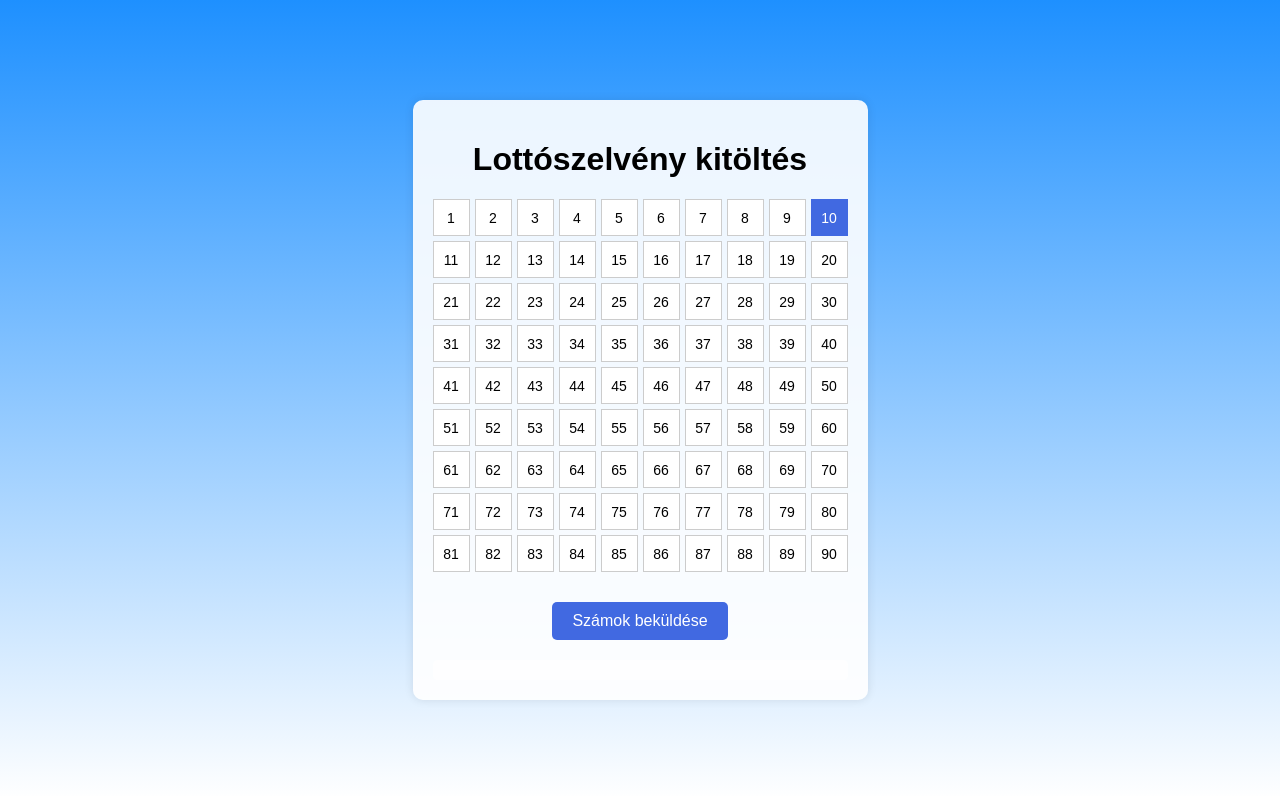
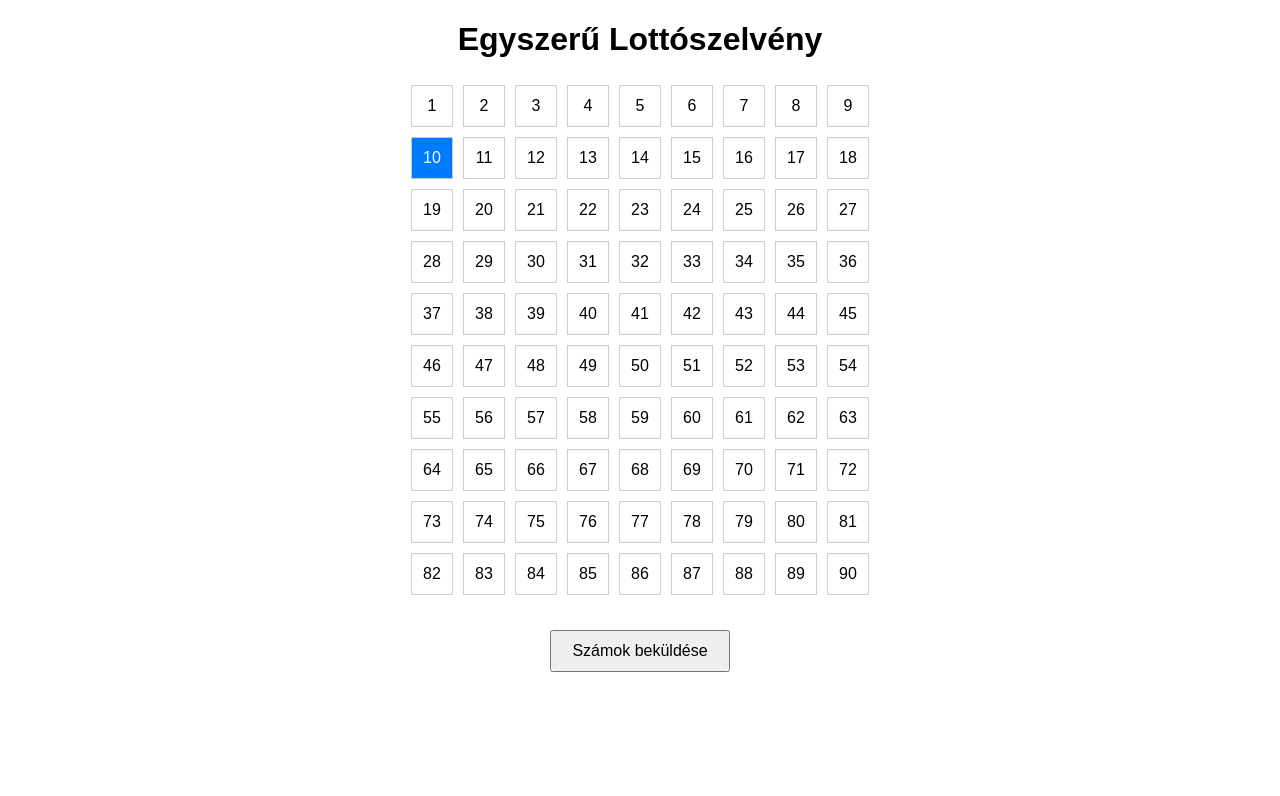
Before and after one commit to mrfroxy555/lotto, a plain HTML site: page index.html in a window 1280 px wide. Both pictures are taken after a click on the element "10". Drawn offline with Linux system fonts and the light colour scheme.

Commit message:
Update index.html

```diff
--- a/index.html
+++ b/index.html
@@ -2,71 +2,86 @@
 <html lang="hu">
 <head>
     <meta charset="UTF-8">
-    <title>Lottószelvény kitöltés</title>
-    <link rel="stylesheet" href="lottostilus.css">
+    <title>Egyszerű Lottószelvény</title>
+    <style>
+        body { font-family: Arial, sans-serif; text-align: center; }
+        .szamok { display: flex; flex-wrap: wrap; justify-content: center; max-width: 500px; margin: 20px auto; }
+        .szam { width: 40px; height: 40px; margin: 5px; border: 1px solid #ccc; display: flex; justify-content: center; align-items: center; cursor: pointer; }
+        .kivalasztott { background-color: #007bff; color: white; }
+        .nyero { background-color: #28a745; color: white; }
+        button { margin: 10px; padding: 10px 20px; font-size: 16px; }
+    </style>
 </head>
 <body>
-    <div class="kontener">
-        <h1>Lottószelvény kitöltés</h1>
-        <div class="szamok" id="szamok"></div>
-        <button onclick="szamokBekuldes()">Számok beküldése</button>
-        <div id="eredmeny"></div>
-    </div>
+    <h1>Egyszerű Lottószelvény</h1>
+    <div class="szamok" id="szamok"></div>
+    <button onclick="szamokBekuldes()">Számok beküldése</button>
+    <div id="eredmeny"></div>
 
     <script>
-        const maxKivalasztas = 5;
-        let kivalasztottSzamok = new Set();
-        let kihuzottSzamok = new Set();
+        var maxKivalasztas = 5;
+        var kivalasztottSzamok = [];
 
-        function szamokLetrehozasa() {
-            const szamokKontener = document.getElementById('szamok');
-            for (let i = 1; i <= 90; i++) {
-                const szamElem = document.createElement('div');
-                szamElem.classList.add('szam');
-                szamElem.textContent = i;
-                szamElem.onclick = () => szamKivalasztas(i, szamElem);
-                szamokKontener.appendChild(szamElem);
-            }
-        }
-
-        function szamKivalasztas(szam, elem) {
-            if (kivalasztottSzamok.has(szam)) {
-                kivalasztottSzamok.delete(szam);
-                elem.classList.remove('kivalasztott');
-            } else if (kivalasztottSzamok.size < maxKivalasztas) {
-                kivalasztottSzamok.add(szam);
-                elem.classList.add('kivalasztott');
-            } else {
-                alert('Már 5 számot kiválasztottál!');
-            }
+        // Számok létrehozása
+        for (var i = 1; i <= 90; i++) {
+            var szam = document.createElement('div');
+            szam.className = 'szam';
+            szam.textContent = i;
+            szam.onclick = (function(szam) {
+                return function() {
+                    if (this.classList.toggle('kivalasztott')) {
+                        if (kivalasztottSzamok.length < maxKivalasztas) {
+                            kivalasztottSzamok.push(szam);
+                        } else {
+                            alert('Már 5 számot kiválasztottál!');
+                            this.classList.remove('kivalasztott');
+                        }
+                    } else {
+                        var index = kivalasztottSzamok.indexOf(szam);
+                        if (index > -1) {
+                            kivalasztottSzamok.splice(index, 1);
+                        }
+                    }
+                };
+            })(i);
+            document.getElementById('szamok').appendChild(szam);
         }
 
         function szamokBekuldes() {
-            if (kivalasztottSzamok.size === maxKivalasztas) {
-                szamokSorsolasa();
-            } else {
+            if (kivalasztottSzamok.length !== maxKivalasztas) {
                 alert('Kérlek válassz ki pontosan 5 számot!');
-            }
-        }
-
-        function szamokSorsolasa() {
-            kihuzottSzamok.clear();
-            while (kihuzottSzamok.size < 5) {
-                kihuzottSzamok.add(Math.floor(Math.random() * 90) + 1);
+                return;
             }
 
-            const talalatok = new Set([...kivalasztottSzamok].filter(x => kihuzottSzamok.has(x)));
+            var kihuzottSzamok = [];
+            while (kihuzottSzamok.length < 5) {
+                var ujSzam = Math.floor(Math.random() * 90) + 1;
+                if (kihuzottSzamok.indexOf(ujSzam) === -1) {
+                    kihuzottSzamok.push(ujSzam);
+                }
+            }
 
-            document.querySelectorAll('.szam').forEach(elem => {
-                const szam = parseInt(elem.textContent);
-                elem.classList.toggle('nyero', kihuzottSzamok.has(szam));
-            });
+            var talalatok = 0;
+            for (var i = 0; i < kivalasztottSzamok.length; i++) {
+                if (kihuzottSzamok.indexOf(kivalasztottSzamok[i]) !== -1) {
+                    talalatok++;
+                }
+            }
 
-            document.getElementById('eredmeny').textContent = `Kihúzott számok: ${[...kihuzottSzamok].join(', ')}
-                                                               Találatok száma: ${talalatok.size}`;
+            var szamElemek = document.getElementsByClassName('szam');
+            for (var i = 0; i < szamElemek.length; i++) {
+                var szam = parseInt(szamElemek[i].textContent);
+                if (kihuzottSzamok.indexOf(szam) !== -1) {
+                    szamElemek[i].classList.add('nyero');
+                } else {
+                    szamElemek[i].classList.remove('nyero');
+                }
+            }
+
+            document.getElementById('eredmeny').innerHTML =
+                'Kihúzott számok: ' + kihuzottSzamok.join(', ') + '<br>' +
+                'Találatok száma: ' + talalatok;
         }
-
-        szamokLetrehozasa();
     </script>
 </body>
 </html>
```
